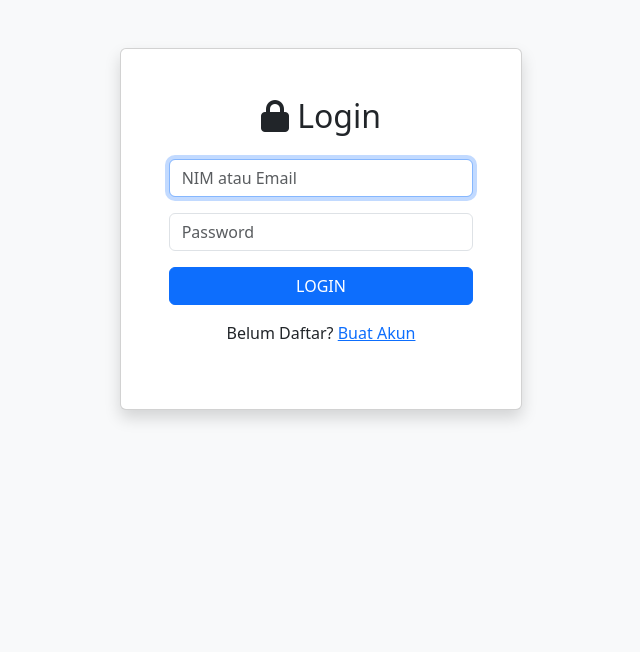
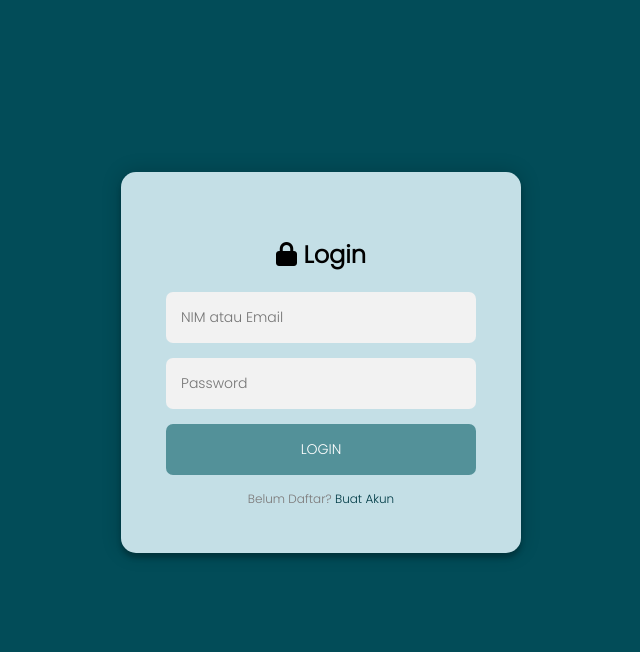
Before and after one commit to BluBooksID/web-lib, a PHP site: page /web-lib/pages/auth.php in a window 1280 px wide. Shown: the top 652 px of the page, without its empty margins (319-959 px from the left). Run offline with PHP 8.4, Linux system fonts and the light colour scheme; some libraries are stand-ins or nearby versions.

Commit message:
Update auth.php

```diff
--- a/pages/auth.php
+++ b/pages/auth.php
@@ -153,105 +153,57 @@ $conn->close();
     <meta http-equiv="X-UA-Compatible" content="IE=edge">
     <meta name="viewport" content="width=device-width, initial-scale=1.0">
     <title>BluBooks</title>
-    <!-- Bootstrap CSS -->
-    <link href="https://cdn.jsdelivr.net/npm/bootstrap@5.3.0-alpha1/dist/css/bootstrap.min.css" rel="stylesheet">
-    <!-- Font Awesome -->
-    <link rel="stylesheet" href="https://cdnjs.cloudflare.com/ajax/libs/font-awesome/6.3.0/css/all.min.css">
+    <link rel="stylesheet" href="https://cdnjs.cloudflare.com/ajax/libs/font-awesome/6.3.0/css/all.min.css" integrity="sha512-SzlrxWUlpfuzQ+pcUCosxcglQRNAq/DZjVsC0lE40xsADsfeQoEypE+enwcOiGjk/bSuGGKHEyjSoQ1zVisanQ==" crossorigin="anonymous" referrerpolicy="no-referrer" />
+    <link rel="stylesheet" href="/web-lib/resources/css/login.css">
+
+
 </head>
 
-<body class="bg-light">
-    <div class="container-fluid py-5">
-        <div class="row h-100 justify-content-center align-items-center">
-            <div class="col-12 col-sm-8 col-md-6 col-lg-4">
-                <div class="card shadow">
-                    <div class="card-body p-5">
-                        <!-- Register Form -->
-                        <form class="register-form" method="POST" action="" style="display: none;">
-                            <h2 class="text-center mb-4"><i class="fas fa-lock"></i> Register</h2>
+<body>
+    <div class="login-page">
+        <div class="form">
+            <form class="register-form" method="POST" action="">
+                <h2><i class="fas fa-lock"></i> Register</h2>
                 <?php
                 if (!empty($errors)) {
                     foreach ($errors as $error) {
-                                    echo "<div class='alert alert-danger'>$error</div>";
+                        echo "<p style='color:red;'>$error</p>";
                     }
                 }
                 ?>
-                            <div class="mb-3">
-                                <input type="text" class="form-control" id="NIM" name="NIM" placeholder="NIM *"
-                                    required>
-                            </div>
-                            <div class="mb-3">
-                                <input type="text" class="form-control" id="nama_pengguna" name="nama_pengguna"
-                                    placeholder="Nama Pengguna *" required>
-                            </div>
-                            <div class="mb-3">
-                                <input type="text" class="form-control" id="alamat" name="alamat" placeholder="Alamat *"
-                                    required>
-                            </div>
-                            <div class="mb-3">
-                                <select class="form-select" name="jenis_kelamin" required>
+                <input id=NIM type="text" name="NIM" placeholder="NIM *" required />
+                <input id="nama_pengguna" type="text" name="nama_pengguna" placeholder="Nama Pengguna *" required />
+                <input id="alamat" type="text" name="alamat" placeholder="Alamat *" required />
+                <select name="jenis_kelamin" required>
                     <option value="" disabled selected>Jenis Kelamin *</option>
                     <option value="Laki-laki">Laki-laki</option>
                     <option value="Perempuan">Perempuan</option>
                 </select>
-                            </div>
-                            <div class="mb-3">
-                                <input type="email" class="form-control" id="email" name="email" placeholder="Email *"
-                                    required>
-                            </div>
-                            <div class="mb-3">
-                                <input type="password" class="form-control" id="password" name="password"
-                                    placeholder="Password *" required>
-                            </div>
-                            <div class="mb-3">
-                                <input type="password" class="form-control" id="password-confirm"
-                                    name="password_confirmation" placeholder="Confirm Password *" required>
-                            </div>
-                            <button type="submit" name="register" class="btn btn-primary w-100">BUAT AKUN</button>
-                            <p class="text-center mt-3">Sudah Daftar? <a href="#" class="toggle-form">Masuk</a></p>
+                <input id="email" type="email" name="email" placeholder="Email *" required />
+                <input id="password" type="password" name="password" placeholder="Password *" required />
+                <input id="password-confirm" type="password" name="password_confirmation" placeholder="Confirm Password *" required />
+                <button type="submit" name="register">BUAT AKUN</button>
+                <p class="message">Sudah Daftar? <a href="#">Masuk</a></p>
             </form>
 
-                        <!-- Login Form -->
             <form class="login-form" method="POST" action="">
-                            <h2 class="text-center mb-4"><i class="fas fa-lock"></i> Login</h2>
+                <h2><i class="fas fa-lock"></i> Login</h2>
                 <?php
                 if (!empty($errors)) {
                     foreach ($errors as $error) {
-                                    echo "<div class='alert alert-danger'>$error</div>";
+                        echo "<p style='color:red;'>$error</p>";
                     }
                 }
                 ?>
-                            <div class="mb-3">
-                                <input type="text" class="form-control" id="credential" name="credential"
-                                    value="<?php echo isset($_POST['credential']) ? htmlspecialchars($_POST['credential'], ENT_QUOTES) : ''; ?>"
-                                    required autocomplete="credential" autofocus placeholder="NIM atau Email">
-                            </div>
-                            <div class="mb-3">
-                                <input type="password" class="form-control" id="password" name="password"
-                                    placeholder="Password" required>
-                            </div>
-                            <button type="submit" name="login" class="btn btn-primary w-100">LOGIN</button>
-                            <p class="text-center mt-3">Belum Daftar? <a href="#" class="toggle-form">Buat Akun</a></p>
+                <input id="credential" type="text" name="credential" value="<?php echo isset($_POST['credential']) ? htmlspecialchars($_POST['credential'], ENT_QUOTES) : ''; ?>" required autocomplete="credential" autofocus placeholder="NIM atau Email">
+                <input id="password" type="password" name="password" placeholder="Password" required />
+                <button type="submit" name="login">LOGIN</button>
+                <p class="message">Belum Daftar? <a href="#">Buat Akun</a></p>
             </form>
         </div>
     </div>
-            </div>
-        </div>
-    </div>
-
-    <!-- Bootstrap JS and Popper.js -->
-    <script src="https://cdn.jsdelivr.net/npm/@popperjs/core@2.11.6/dist/umd/popper.min.js"></script>
-    <script src="https://cdn.jsdelivr.net/npm/bootstrap@5.3.0-alpha1/dist/js/bootstrap.min.js"></script>
-    <!-- jQuery -->
     <script src="https://code.jquery.com/jquery-3.6.0.min.js"></script>
-    <!-- Custom JS -->
-    <script>
-        $(document).ready(function () {
-            $('.toggle-form').click(function (e) {
-                e.preventDefault();
-                $('.login-form, .register-form').toggle();
-            });
-        });
-    </script>
+    <script src="/web-lib/resources/js/app.js"></script>
 </body>
 
 </html>
```
Lines whose indentation alone changed are shown as unchanged.
